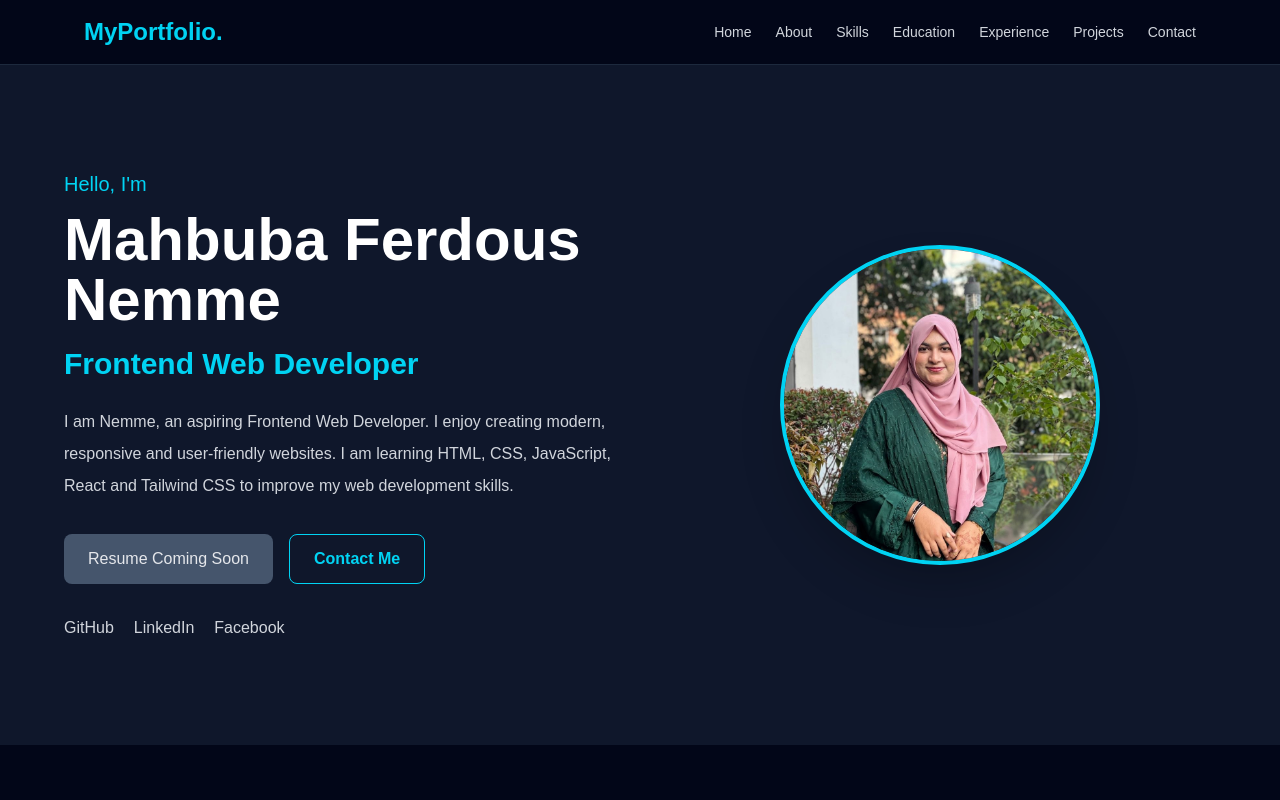
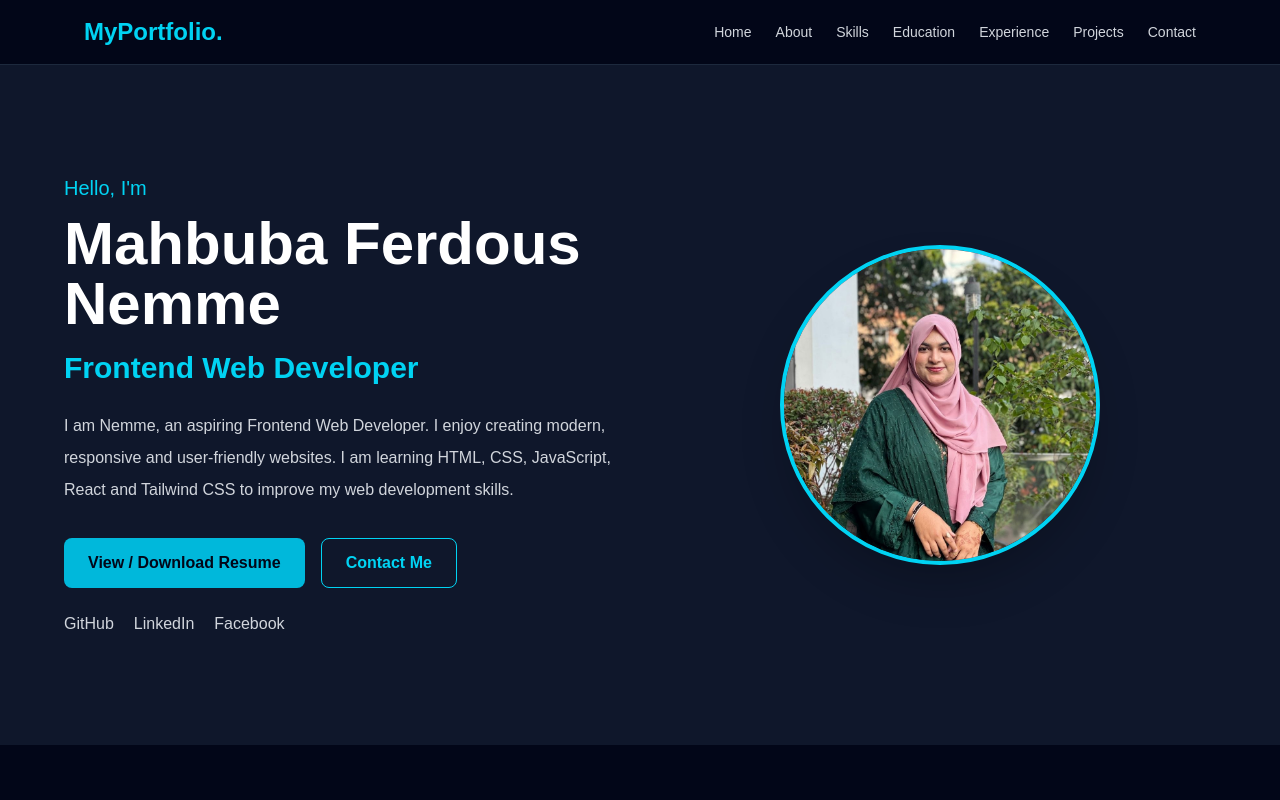
Before and after one commit to MahbubaNimmi15/my-portfolio, a React (Vite) app: page / in a window 1280 px wide. Shown: the top 800 px of the page. Built offline with nearby package versions, Linux system fonts and the light colour scheme.

Commit message:
Enable resume button

```diff
--- a/src/components/Hero.jsx
+++ b/src/components/Hero.jsx
@@ -3,14 +3,21 @@ import { useState } from "react";
 
 function Hero() {
   const [photoError, setPhotoError] = useState(false);
-
-  const name = "Mahbuba Ferdous Nemme";
-  const designation = "Frontend Web Developer";
+  const [resumeMessage, setResumeMessage] = useState(false);
 
   const socialLinks = [
-    { name: "GitHub", url: "https://github.com/MahbubaNimmi15" },
-    { name: "LinkedIn", url: "https://www.linkedin.com/in/mahbuba-ferdous-nemme-1b7985335/" },
-    { name: "Facebook", url: "https://www.facebook.com/share/18NzpMSHqk/" },
+    {
+      name: "GitHub",
+      url: "https://github.com/MahbubaNimmi15",
+    },
+    {
+      name: "LinkedIn",
+      url: "https://www.linkedin.com/in/mahbuba-ferdous-nemme-1b7985335/",
+    },
+    {
+      name: "Facebook",
+      url: "https://www.facebook.com/share/18NzpMSHqk/",
+    },
   ];
 
   return (
@@ -20,18 +27,17 @@ function Hero() {
     >
       <div className="max-w-6xl mx-auto w-full grid grid-cols-1 md:grid-cols-2 gap-12 items-center">
 
-        {/* Introduction */}
         <div className="text-center md:text-left">
           <p className="text-cyan-400 text-xl mb-3">
             Hello, I'm
           </p>
 
           <h1 className="text-4xl md:text-6xl font-bold mb-4">
-            {name}
+            Mahbuba Ferdous Nemme
           </h1>
 
           <h2 className="text-2xl md:text-3xl font-semibold text-cyan-400 mb-6">
-            {designation}
+            Frontend Web Developer
           </h2>
 
           <p className="text-gray-300 leading-8 mb-8">
@@ -42,28 +48,32 @@ function Hero() {
             improve my web development skills.
           </p>
 
-          {/* Resume and Contact Buttons */}
-          <div className="flex flex-wrap justify-center md:justify-start gap-4 mb-8">
+          <div className="flex flex-wrap justify-center md:justify-start gap-4 mb-4">
             <button
               type="button"
-              disabled
-              className="bg-slate-600 text-gray-200 px-6 py-3 rounded-lg cursor-not-allowed"
+              onClick={() => setResumeMessage(true)}
+              className="bg-cyan-500 text-slate-950 px-6 py-3 rounded-lg font-semibold hover:bg-cyan-400 transition cursor-pointer"
             >
-              Resume Coming Soon
+              View / Download Resume
             </button>
 
             <a
-              href="#contact"
+              href="/#contact"
               className="border border-cyan-400 text-cyan-400 px-6 py-3 rounded-lg font-semibold hover:bg-cyan-400 hover:text-slate-900 transition"
             >
               Contact Me
             </a>
           </div>
 
-          {/* Social Links */}
-          <div className="flex flex-wrap justify-center md:justify-start gap-5">
-            {socialLinks.map((social) =>
-              social.url ? (
+          {resumeMessage && (
+            <p role="status" className="text-yellow-300 text-sm mb-5">
+              My resume is being prepared. It will be
+              available for download soon.
+            </p>
+          )}
+
+          <div className="flex flex-wrap justify-center md:justify-start gap-5 mt-6">
+            {socialLinks.map((social) => (
               <a
                 key={social.name}
                 href={social.url}
@@ -73,33 +83,23 @@ function Hero() {
               >
                 {social.name}
               </a>
-              ) : (
-                <span
-                  key={social.name}
-                  className="text-gray-500"
-                  title="Profile link coming soon"
-                >
-                  {social.name}
-                </span>
-              )
-            )}
+            ))}
           </div>
         </div>
 
-        {/* Profile Photo */}
         <div className="flex justify-center">
           <div className="w-64 h-64 md:w-80 md:h-80 rounded-full border-4 border-cyan-400 overflow-hidden bg-slate-800 flex items-center justify-center shadow-2xl">
             {photoError ? (
-              <div className="text-center px-4">
-                <div className="text-6xl mb-3">👨‍💻</div>
-                <p className="text-gray-400 text-sm">
-                  Naim's Profile Photo
+              <div className="text-center">
+                <span className="text-5xl">👩‍💻</span>
+                <p className="text-gray-400 mt-3">
+                  Profile Photo
                 </p>
               </div>
             ) : (
               <img
                 src="/profile.jpg"
-                alt="Naim's professional profile"
+                alt="Mahbuba Ferdous Nemme"
                 className="w-full h-full object-cover"
                 onError={() => setPhotoError(true)}
               />
```
Lines whose indentation alone changed are shown as unchanged.
